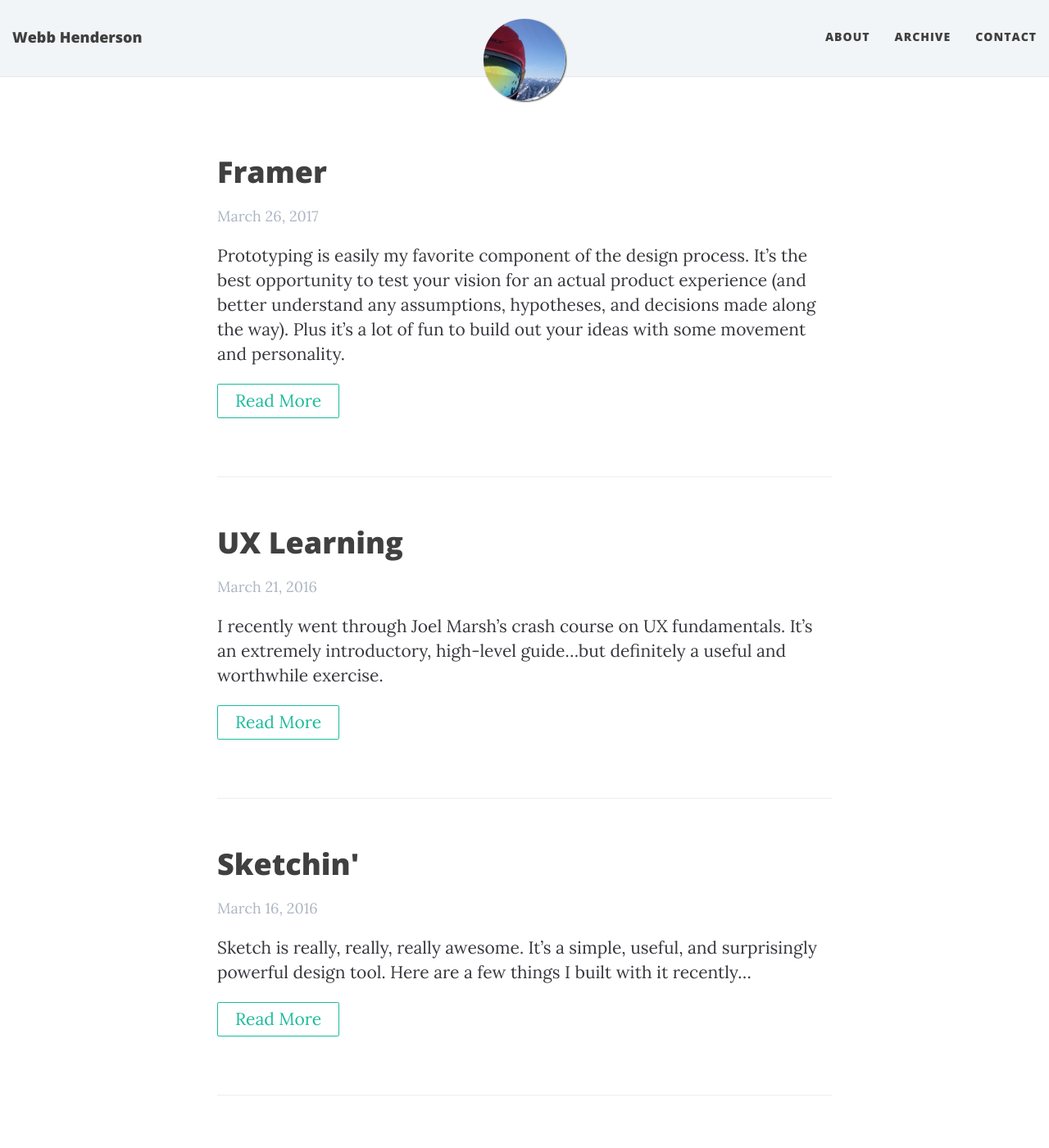
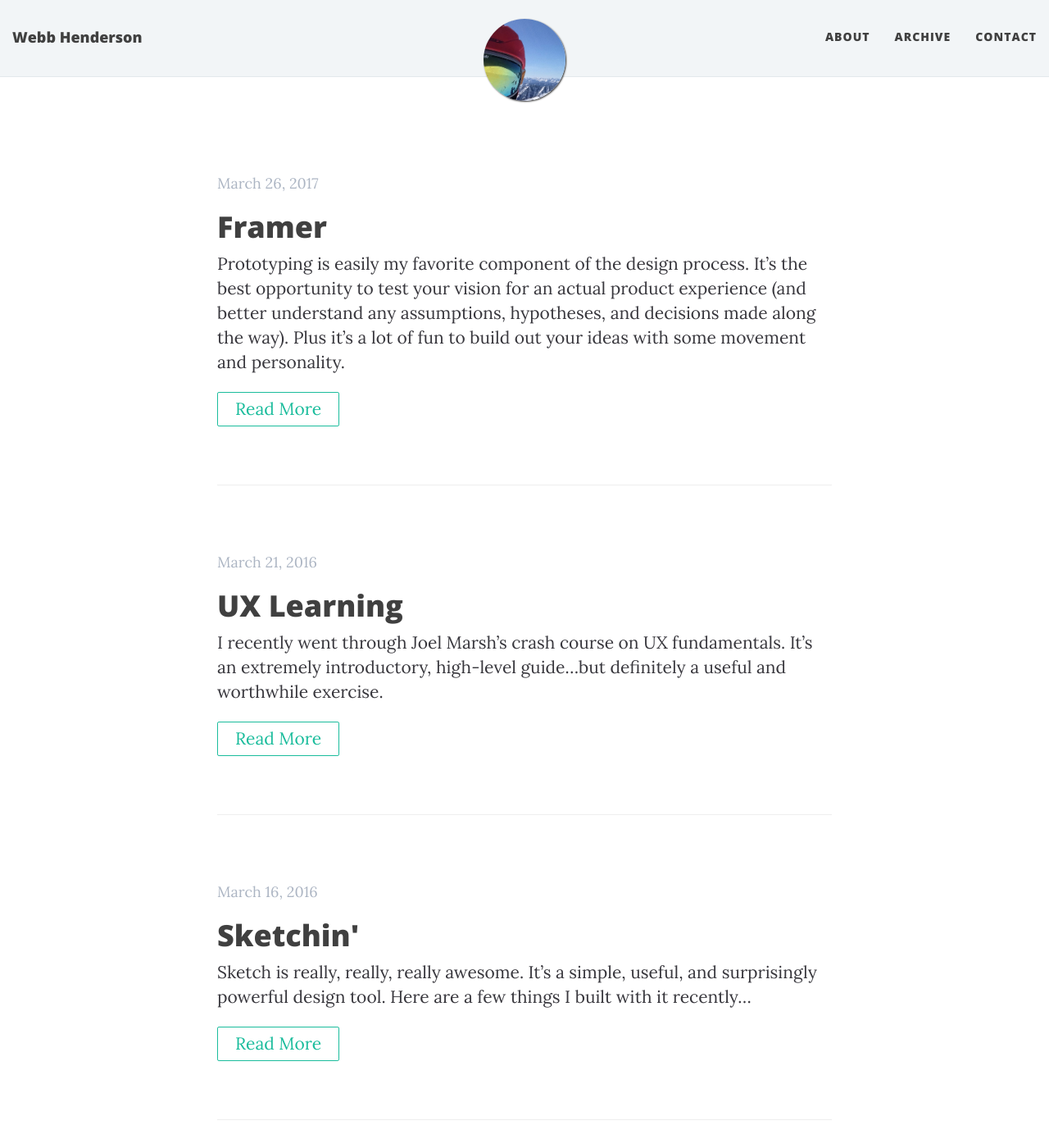
Before and after one commit to emerywebster/emerywebster.github.io, a Jekyll site: the page built from index.html, in a window 1280 px wide and 1400 px high. Shown: the whole window at 82% size. Built offline with Jekyll 4.4.1, drawn with Linux system fonts in a browser that asks for light colours; nearby versions of some CDN libraries; the list of posts is cut into pages by our own code; some of the changed text lies outside the part shown.

Commit message:
swap post-meta and post heading position

```diff
--- a/index.html
+++ b/index.html
@@ -5,6 +5,11 @@ layout: home
 <div class="posts-list">
   {% for post in paginator.posts %}
   <article class="post-preview">
+
+    <p class="post-meta">
+      {{ post.date | date: "%B %-d, %Y" }}
+    </p>
+
     <a href="{{ post.url | prepend: site.baseurl }}">
 	  <h2 class="post-title">{{ post.title }}</h2>
 
@@ -14,10 +19,6 @@ layout: home
 	  </h3>
 	  {% endif %}
     </a>
-
-    <p class="post-meta">
-      {{ post.date | date: "%B %-d, %Y" }}
-    </p>
 
     <div class="post-entry">
       {{ post.excerpt | strip_html | xml_escape}} <br />
```
